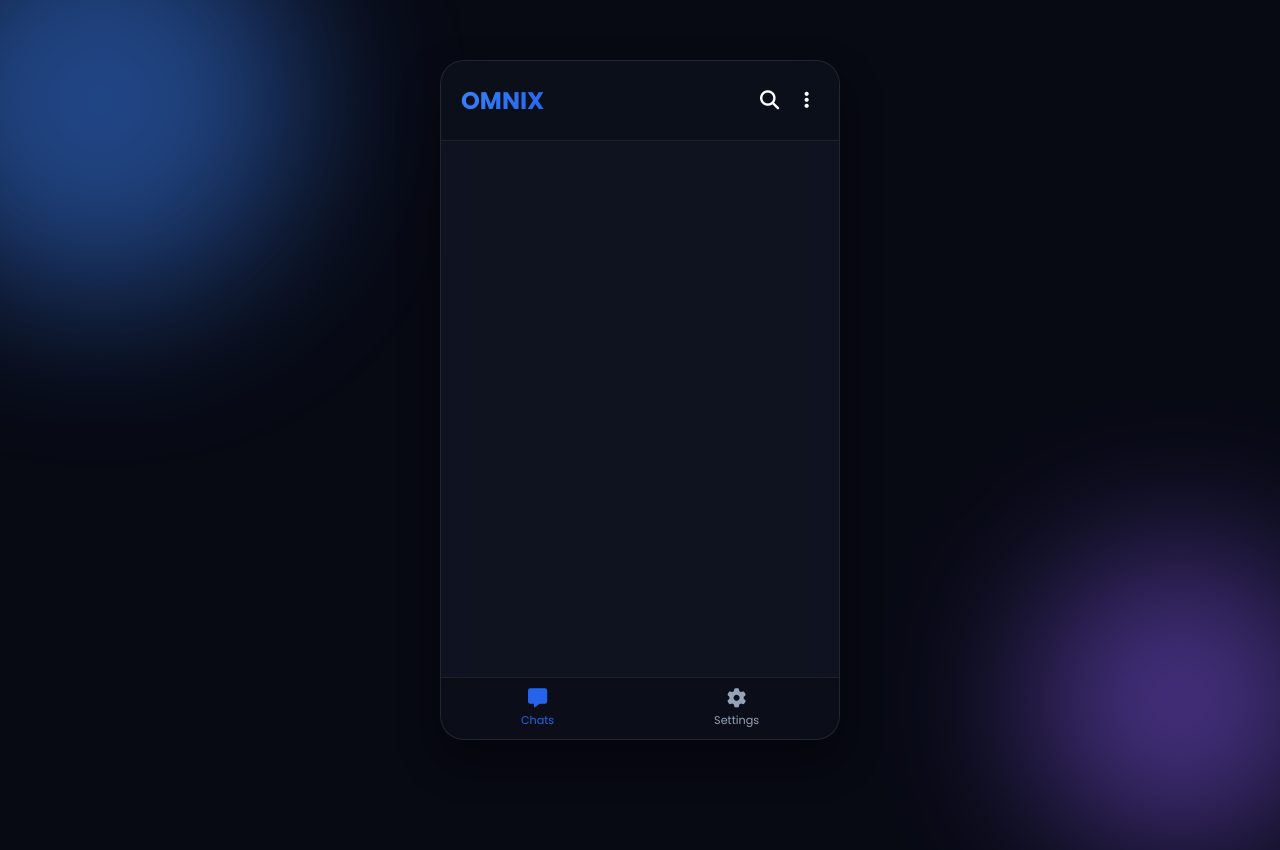
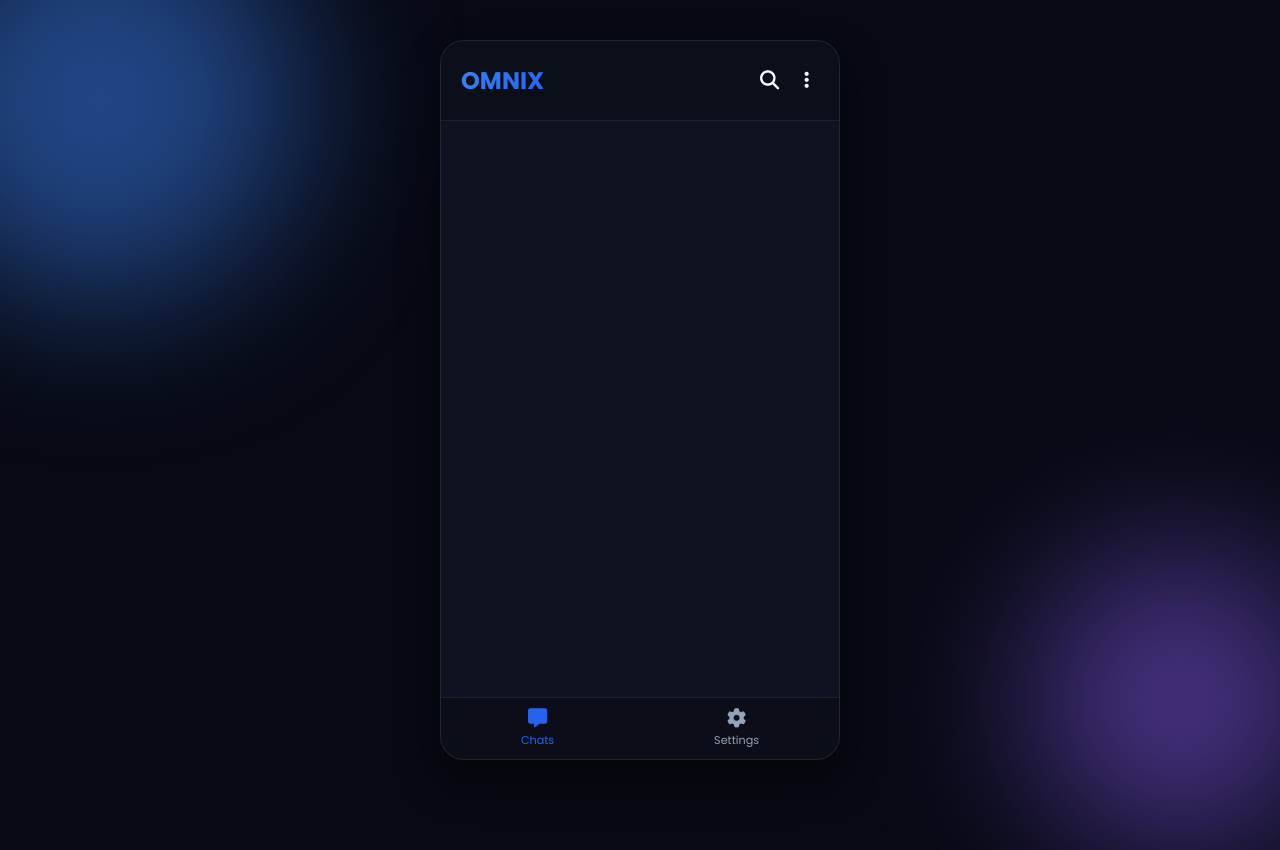
Before and after one commit to omnix-ui/omnix.chat, a plain HTML site: page index.html in a window 1280 px wide. Shown: the top 850 px of the page. Drawn offline with nearby package versions, Linux system fonts and the light colour scheme.

Commit message:
style.css

```diff
--- a/style.css
+++ b/style.css
@@ -11,23 +11,56 @@
     --received-bg: rgba(255, 255, 255, 0.05);
 }
 
-* { margin: 0; padding: 0; box-sizing: border-box; font-family: 'Poppins', sans-serif; -webkit-tap-highlight-color: transparent; text-decoration: none; }
-body { background-color: var(--bg-dark); color: var(--text-main); height: 100vh; overflow: hidden; display: flex; justify-content: center; position: relative; }
+* {
+    margin: 0;
+    padding: 0;
+    box-sizing: border-box;
+    font-family: 'Poppins', sans-serif;
+    -webkit-tap-highlight-color: transparent;
+    text-decoration: none;
+}
 
-/* Animated Background Shapes */
+body {
+    background-color: var(--bg-dark);
+    color: var(--text-main);
+    width: 100vw;
+    height: 100vh;
+    overflow: hidden;
+    display: flex;
+    justify-content: center;
+    align-items: center; /* Desktop par center rakhne ke liye */
+    margin: 0;
+}
+
+/* Animated Background Shapes (Ishe background me hi rehne dein) */
 .bg-shape { position: absolute; filter: blur(80px); z-index: -1; border-radius: 50%; opacity: 0.5; }
 .shape1 { width: 400px; height: 400px; background: #3b82f6; top: -100px; left: -100px; }
 .shape2 { width: 300px; height: 300px; background: #8b5cf6; bottom: -50px; right: -50px; }
 
-/* Mobile First App Container */
-.app-container { width: 100%; height: 100vh; display: flex; flex-direction: column; position: relative; overflow: hidden; }
-
-/* Desktop optimization */
-@media (min-width: 768px) {
-    body { align-items: center; }
-    .app-container { width: 400px; height: 85vh; border-radius: 24px; background: var(--glass-bg); backdrop-filter: blur(20px); border: 1px solid var(--glass-border); box-shadow: 0 20px 40px rgba(0,0,0,0.4); }
+/* 📱 Mobile First App Container (100% Full Screen) */
+.app-container {
+    width: 100%;
+    height: 100%; /* Mobile par pura height cover karega */
+    max-width: 100%;
+    display: flex;
+    flex-direction: column;
+    position: relative;
+    overflow: hidden;
+    background-color: var(--bg-dark); /* Mobile par glass ki jagah solid background better lagta hai */
 }
 
+/* 💻 Desktop optimization (Sirf 1024px se bade screens ke liye) */
+@media (min-width: 1024px) {
+    .app-container {
+        width: 400px;
+        height: 90vh;
+        border-radius: 24px;
+        background: var(--glass-bg);
+        backdrop-filter: blur(20px);
+        border: 1px solid var(--glass-border);
+        box-shadow: 0 20px 40px rgba(0,0,0,0.4);
+    }
+}
 /* Typography & General */
 h1.logo { font-size: 1.5rem; font-weight: 700; background: var(--primary-gradient); -webkit-background-clip: text; -webkit-text-fill-color: transparent; }
 h2 { font-size: 1.1rem; font-weight: 600; color: var(--text-main); }
```
